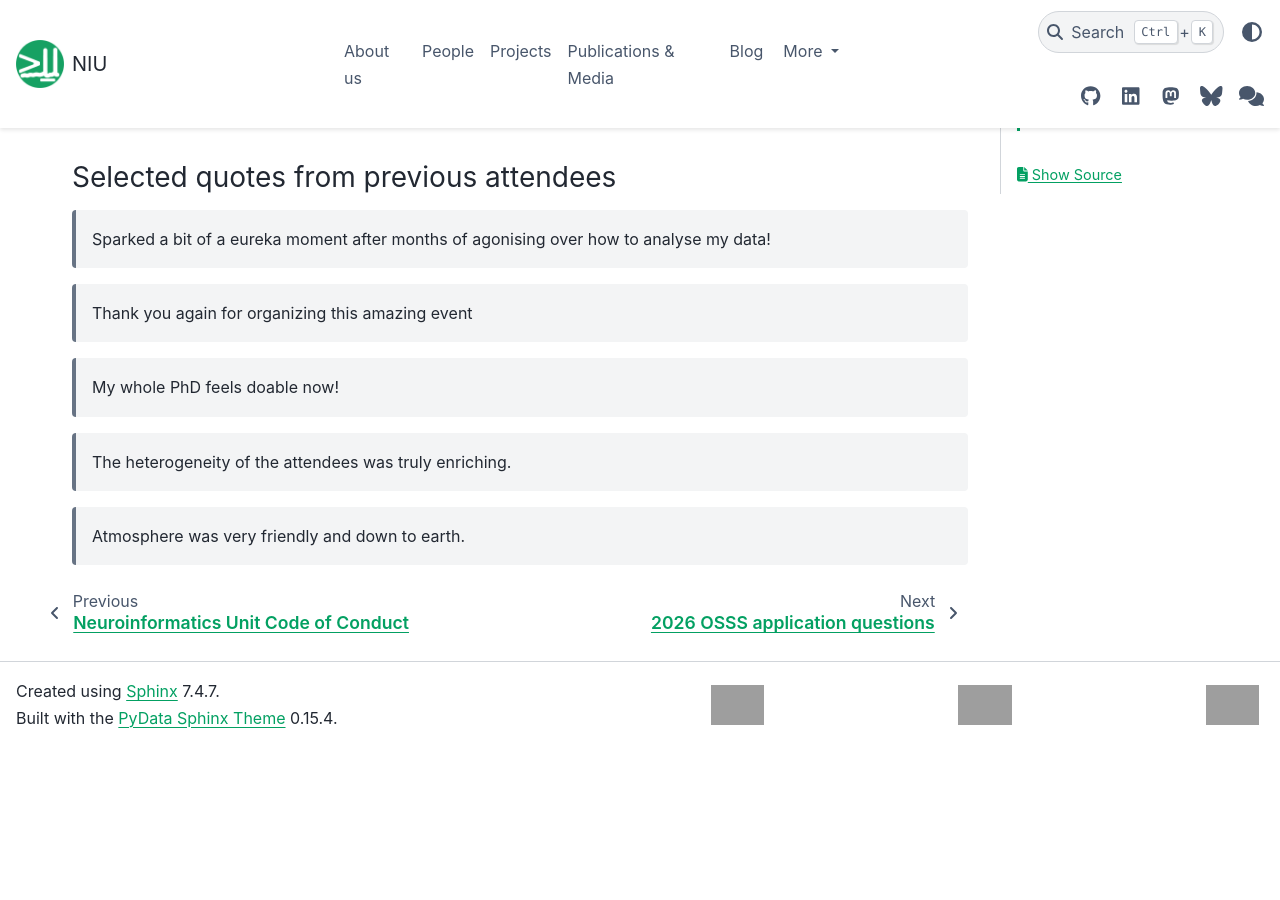
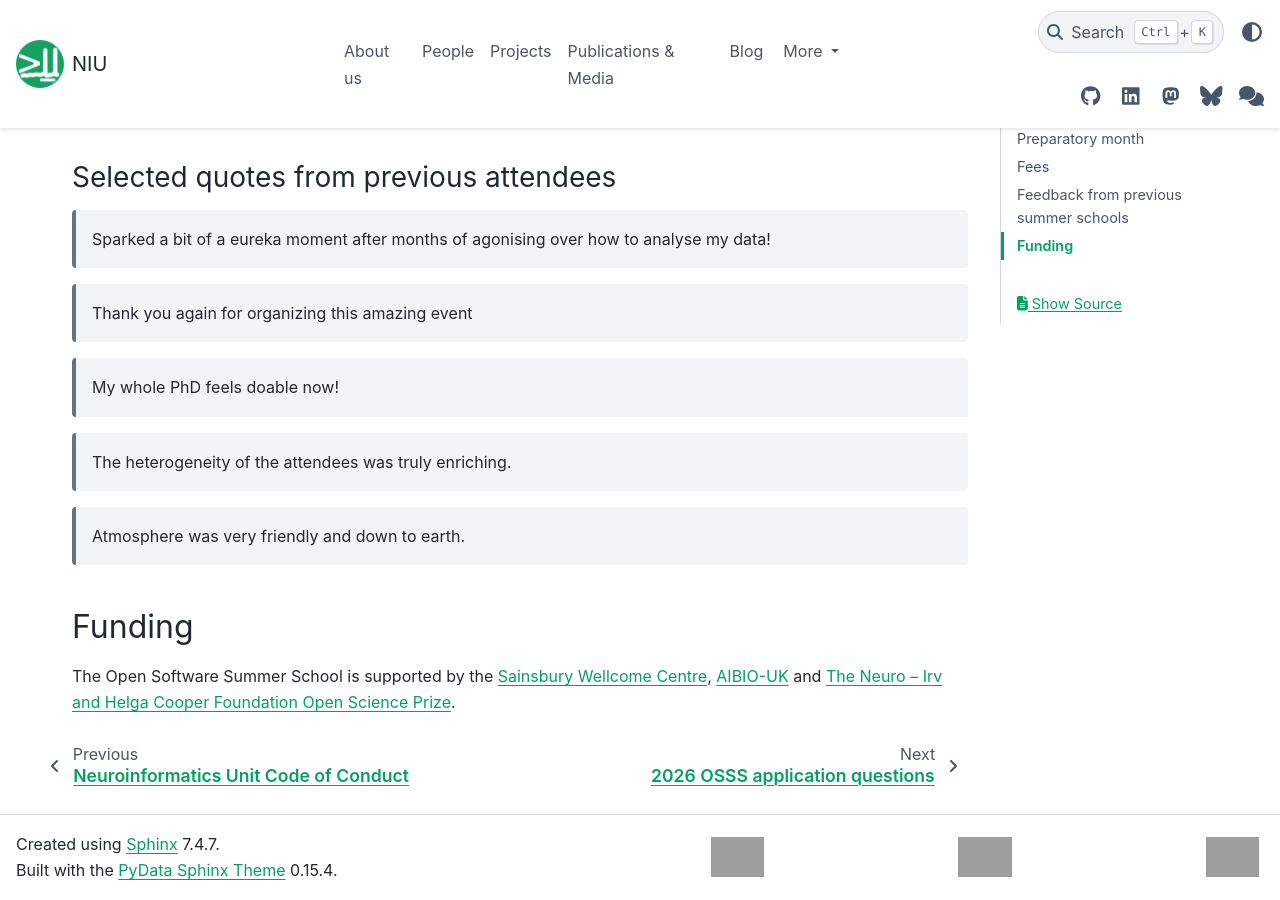
Before and after one commit to neuroinformatics-unit/neuroinformatics-unit.github.io, a Sphinx documentation site: the page built from docs/source/open-software-summer-school/index.md, in a window 1280 px wide and 900 px high, scrolled down 3382 px. Built offline with Sphinx 7.4.7 and the PyData theme 0.15.4, drawn with Linux system fonts in a browser that asks for light colours; nearby versions of some CDN libraries; before the commit the page ends 4129 px from its top, so only the background shows below that; grey boxes are pictures that could not be loaded.

Commit message:
Add funders to OSSS page

````diff
--- a/docs/source/open-software-summer-school/index.md
+++ b/docs/source/open-software-summer-school/index.md
@@ -124,6 +124,10 @@ A limited number of travel stipends will also be available, but we encourage app
 
 > Atmosphere was very friendly and down to earth.
 
+## Funding
+
+The Open Software Summer School is supported by the [Sainsbury Wellcome Centre](https://www.sainsburywellcome.org/), [AIBIO-UK](https://aibio.ac.uk/) and [The Neuro – Irv and Helga Cooper Foundation Open Science Prize](https://www.mcgill.ca/neuro/open-science/open-science-awards-and-prizes/neuro-irv-and-helga-cooper-foundation-open-science-prizes).
+
 
 ```{toctree}
 :maxdepth: 1
````
